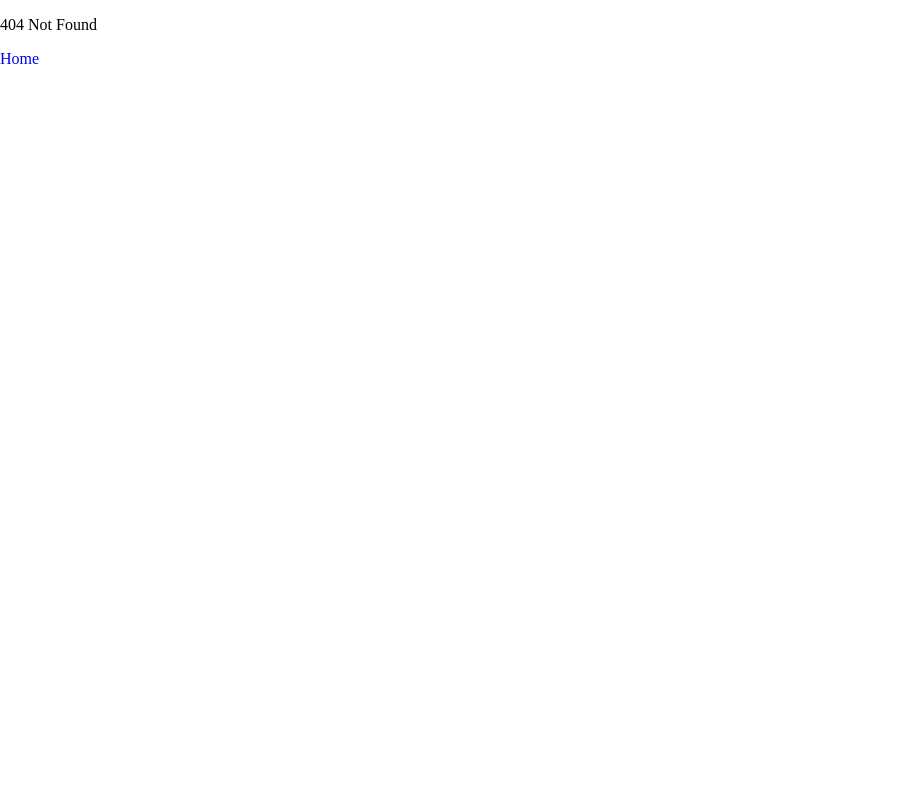
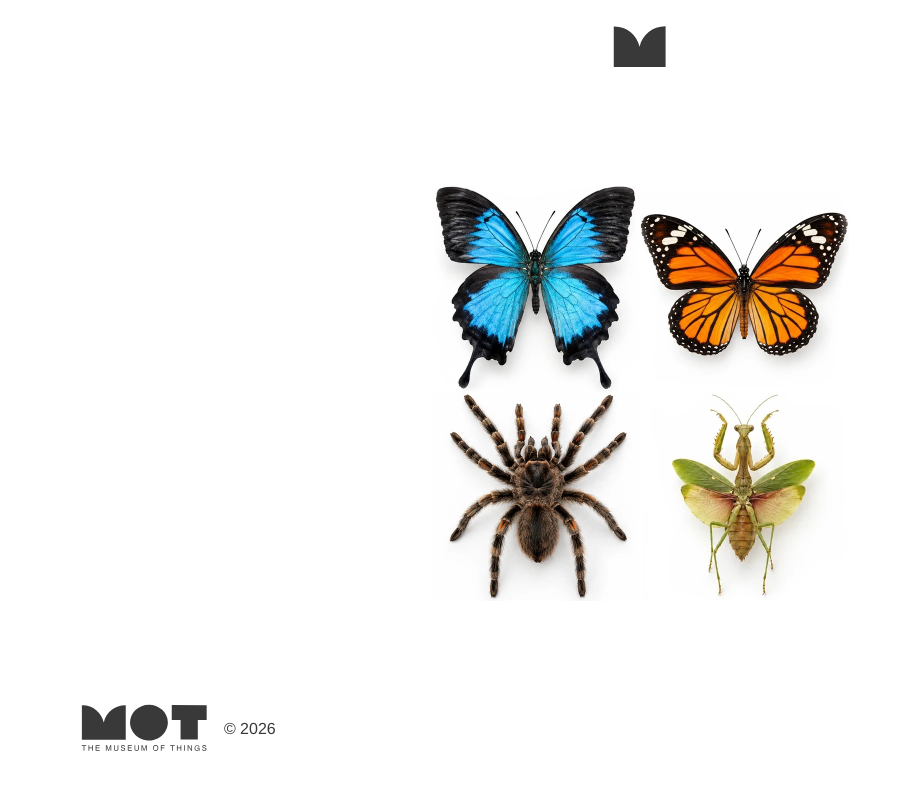
Before and after one commit to joshua-levan/museum-of-things, a React (Vite) app: page /bugs in a window 1280 px wide. Before the commit this address had no page. Shown: the top 790 px of the page, without its empty margins (0-911 px from the left). Built offline with nearby package versions, Linux system fonts and the light colour scheme.

Commit message:
complete bugs

```diff
--- a/src/components/Map.tsx
+++ b/src/components/Map.tsx
@@ -17,7 +17,7 @@ const Map = ({ toggleMap }:MapProps) => {
             <Link to="/tools" onClick={toggleMap} className="tools category-section">Tools</Link>
             <Link to="/art" onClick={toggleMap} className="art category-section">Art</Link>
             <Link to="/everyday" onClick={toggleMap} className="everyday category-section">Everyday</Link>
-            <div onClick={toggleMap} className="bugs category-section">Bugs!</div>
+            <Link to="bugs" onClick={toggleMap} className="bugs category-section">Bugs!</Link>
             <Link to="/" onClick={toggleMap} className="lobby category-section">Lobby</Link>
             <Link to="/nature" onClick={toggleMap} className="nature category-section">Nature</Link>
             <img src={map} alt="museum map" draggable="false"/>
--- a/src/components/RootLayout.css
+++ b/src/components/RootLayout.css
@@ -48,4 +48,18 @@ section a {
 }
 section a img {
   height: 100%;
+}
+
+.bugs {
+  display: flex;
+  flex-wrap: wrap;
+  height: 418px;
+  width: 418px;
+}
+.bugs a {
+  width: 50%;
+  height: 50%;
+}
+.bugs a img {
+  height: 100%;
 }/*# sourceMappingURL=RootLayout.css.map */
--- a/src/components/RootLayout.scss
+++ b/src/components/RootLayout.scss
@@ -49,3 +49,18 @@ section {
         }
     }
 }
+
+.bugs {
+    display: flex;
+    flex-wrap: wrap;
+    height: 418px;
+    width: 418px;
+
+    a {
+        width: 50%;
+        height: 50%;
+        img {
+            height: 100%;
+        }
+    }
+}
--- /dev/null
+++ b/src/components/categories/Bugs/Bugs.tsx
@@ -0,0 +1,20 @@
+import { Link } from "react-router"
+import { things } from "../../../data/data"
+
+const Bugs = () => {
+    const bugs = things.filter(thing => thing.category === 'bugs')
+
+    return (
+        <section className="bugs">
+            {bugs.map(artifact => (
+                <Link className="link" key={`${artifact.category}${artifact.id}`} to={`/bugs/${artifact.id}`}><img
+                    src={artifact.image}
+                    alt={artifact.title}
+                    draggable="false"
+                /></Link>
+            ))}
+        </section>
+    )
+}
+
+export default Bugs
--- /dev/null
+++ b/src/components/categories/Bugs/BugsProfile.tsx
@@ -0,0 +1,22 @@
+import { useParams, Link } from "react-router"
+import { things } from "../../../data/data"
+
+const BugsProfile = () => {
+    const bugsId = Number(useParams().bugsId)
+        const bugs = things.filter(thing => thing.category === 'bugs')
+    const artifact:any = bugs.find(artifact => artifact.id === bugsId)
+
+  return (
+    <div className="thing">
+        <img src={artifact.image} alt={artifact.title} draggable="false"/>
+        <div className="thing__info">
+                <h1>{artifact.title}</h1>
+                <h2>{artifact.subtitle}</h2>
+                <p>{artifact.description}</p>
+                <Link to="/bugs"><button>↻ Bugs</button></Link>
+            </div>
+    </div>
+  )
+}
+
+export default BugsProfile
```
Also changed, not shown: src/main.tsx (+11 -0 lines), 1 other file (tests, documents, lock files or other folders).
